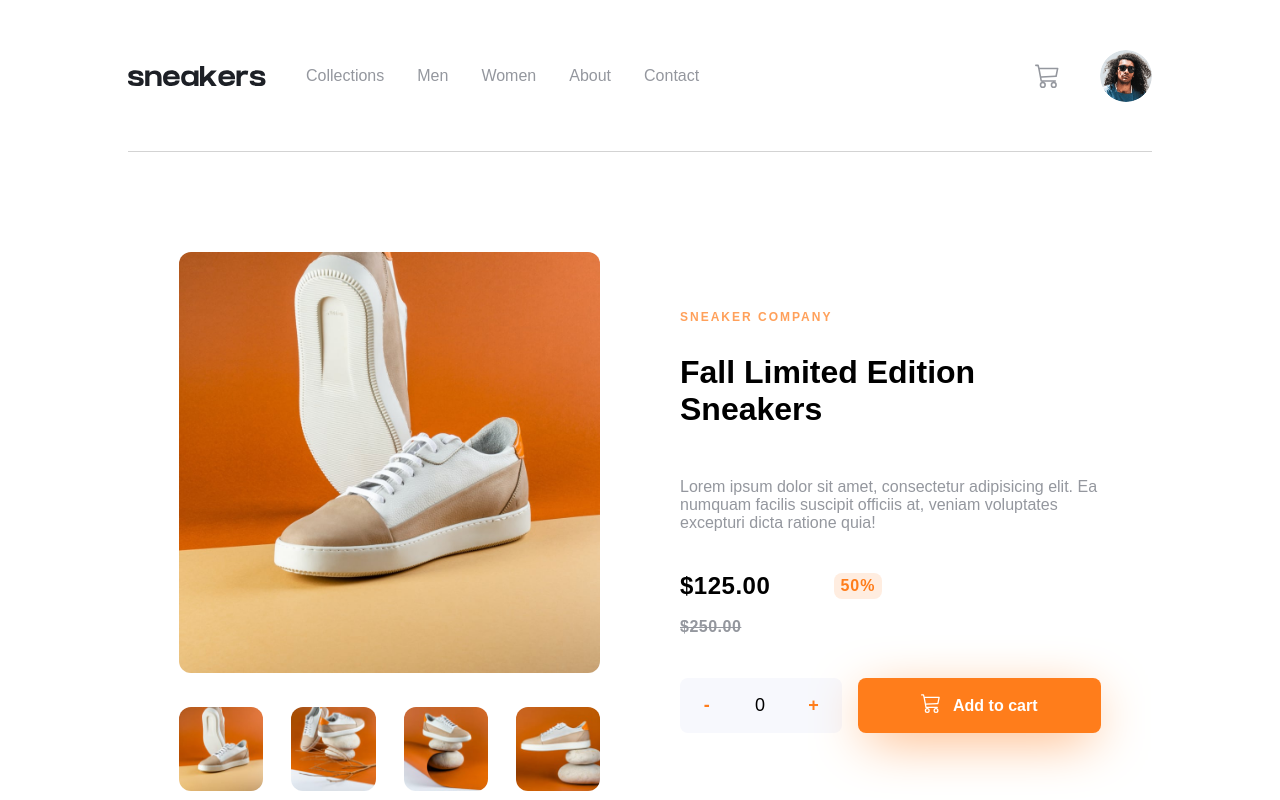
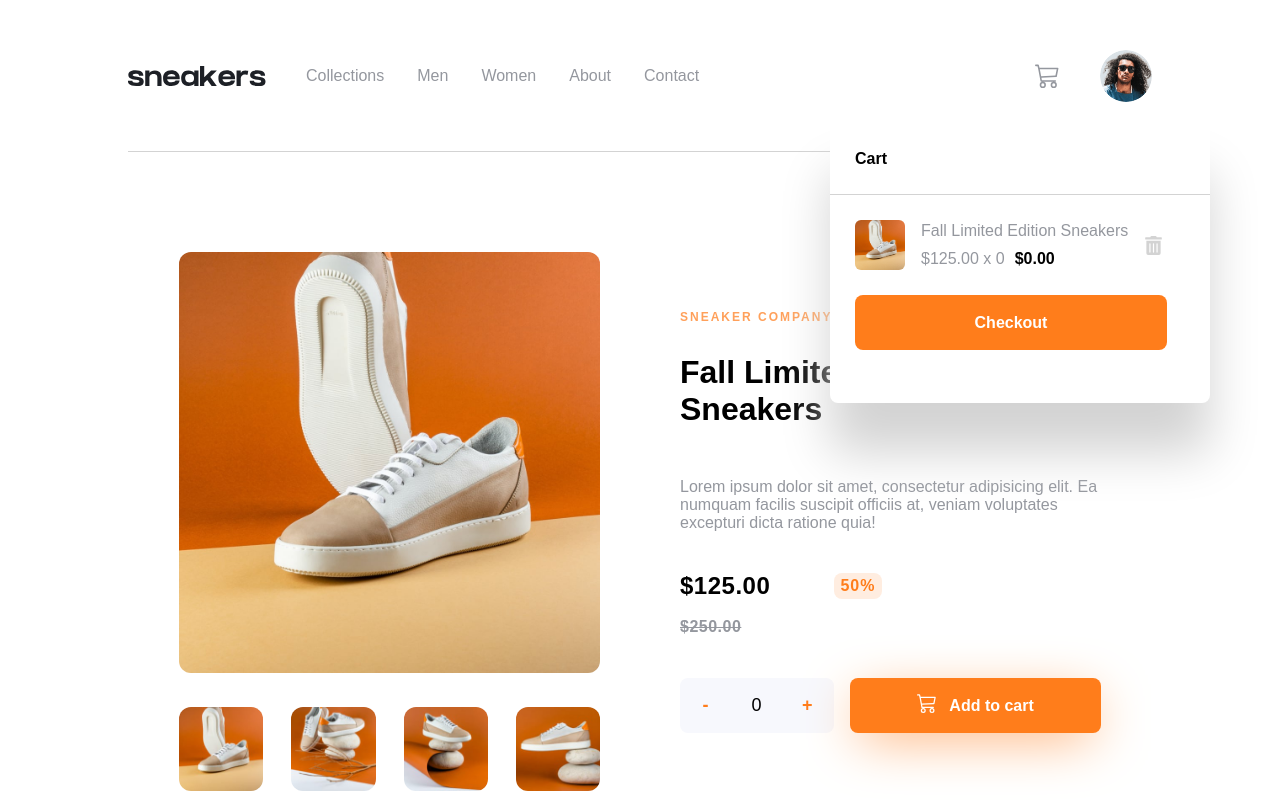
Before and after one commit to Abdulmajeedkutaibani/Product-page, a React (Create React App) app in the folder product-page/: page / in a window 1280 px wide. Built offline with nearby package versions, Linux system fonts and the light colour scheme.

Commit message:
built the cart component

```diff
--- a/product-page/src/Components/Header.js
+++ b/product-page/src/Components/Header.js
@@ -9,8 +9,11 @@ import {
   NavListItem,
   Image,
   CartCount,
+  Cart,
 } from './Style/Header.style';
 import { BsCart3 } from 'react-icons/bs';
+import { FaTrashAlt } from 'react-icons/fa';
+import { Button } from './Style/Product.styled';
 
 const Header = () => {
   const count = useSelector((state) => state.counter.count);
@@ -44,6 +47,27 @@ const Header = () => {
               <span>{count}</span>
             </CartCount>
           ) : null}
+          <Cart className='cart'>
+            <div className='cart-header'>
+              <span>Cart</span>
+            </div>
+            <div className='cart-product'>
+              <img src='./images/image-product-1.jpg' alt='' />
+              <div className='cart-product-info'>
+                <div className='name-section'>
+                  <span className='product-name'>
+                    Fall Limited Edition Sneakers
+                  </span>
+                </div>
+                <div className='product-price'>
+                  <span className='price'>$125.00 x {count}</span>
+                  <span className='total'>${125.0 * count}.00</span>
+                </div>
+              </div>
+              <FaTrashAlt className='remove-icon' />
+            </div>
+            <Button>Checkout</Button>
+          </Cart>
         </Flex>
         <Image
           src='./images/image-avatar.png'
--- a/product-page/src/Components/Style/Header.style.js
+++ b/product-page/src/Components/Style/Header.style.js
@@ -6,8 +6,9 @@ export const HeaderStyled = styled.header`
   justify-content: space-between;
 
   .cartComponent {
-    cursor: pointer;
+    position: relative;
   }
+
   .header-cart-icon {
     font-size: 25px;
     color: ${({ theme }) => theme.colors.subColor};
@@ -87,3 +88,70 @@ export const CartCount = styled.div`
   color: white;
   background: ${({ theme }) => theme.colors.mainColor};
 `;
+
+export const Cart = styled.div`
+  background: white;
+  z-index: 30;
+  position: absolute;
+  width: 380px;
+  height: 280px;
+  border-radius: 8px;
+  top: 60px;
+  right: -150px;
+  box-shadow: -0px 50px 50px lightgray;
+
+  .cart-header {
+    border-bottom: 1.5px solid lightgrey;
+    height: 72px;
+    background: white;
+    display: flex;
+    align-items: center;
+    padding-left: 25px;
+
+    span {
+      font-weight: 600;
+    }
+  }
+  .cart-product {
+    padding: 25px;
+    display: flex;
+    align-items: center;
+
+    gap: 16px;
+
+    img {
+      width: 50px;
+      border-radius: 6px;
+    }
+    .cart-product-info {
+      .name-section {
+        width: 110%;
+        margin-bottom: 10px;
+        color: ${({ theme }) => theme.colors.subColor};
+      }
+    }
+    .remove-icon {
+      color: lightgray;
+      cursor: pointer;
+      font-size: 19px;
+      &:hover {
+        color: red;
+      }
+    }
+
+    .product-price {
+      .price {
+        color: ${({ theme }) => theme.colors.subColor};
+        margin-right: 10px;
+      }
+      .total {
+        font-weight: 700;
+      }
+    }
+  }
+  button {
+    box-shadow: none;
+    margin-left: 25px;
+    width: 312px;
+  }
+`;
--- a/product-page/src/Components/Style/Product.styled.js
+++ b/product-page/src/Components/Style/Product.styled.js
@@ -135,7 +135,8 @@ export const Button = styled.button`
   align-items: center;
   cursor: pointer;
   color: white;
-  width: 60%;
+  width: 272px;
+  height: 55px;
   border-radius: 8px;
   border: none;
   font-size: 16px;
```
